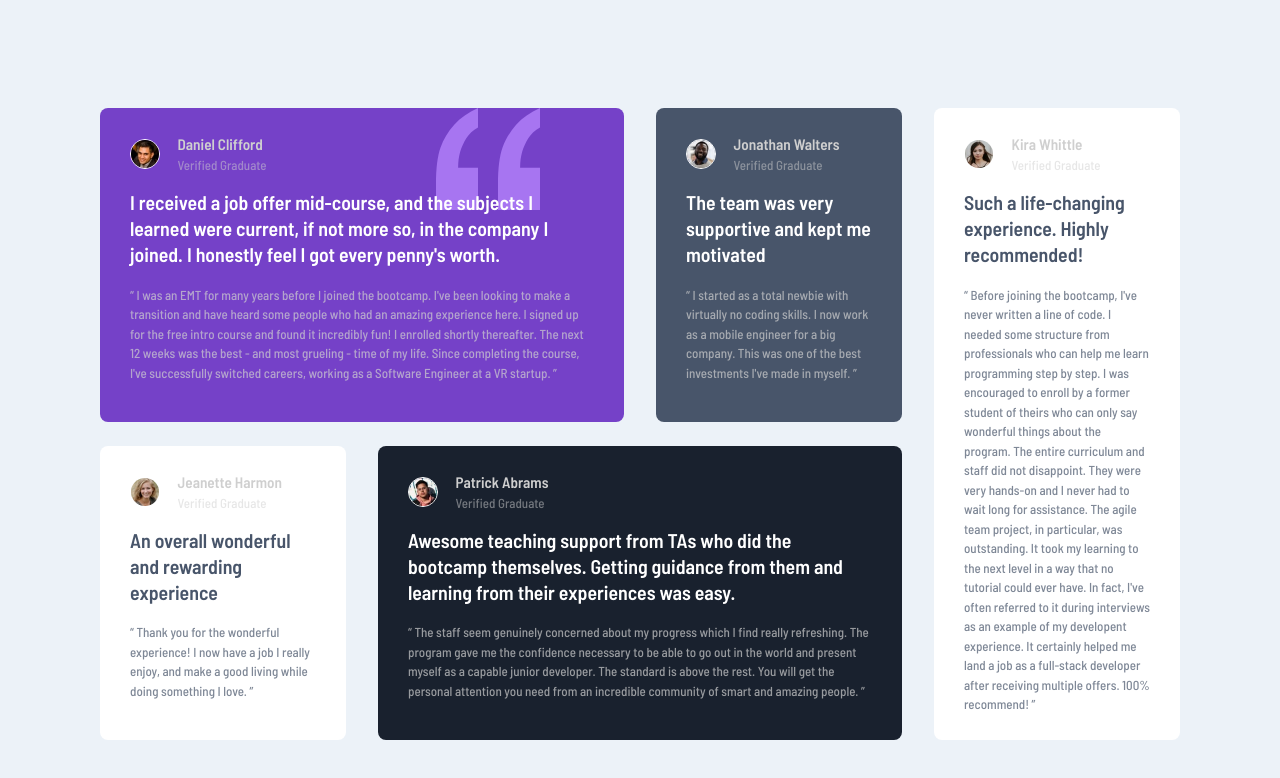
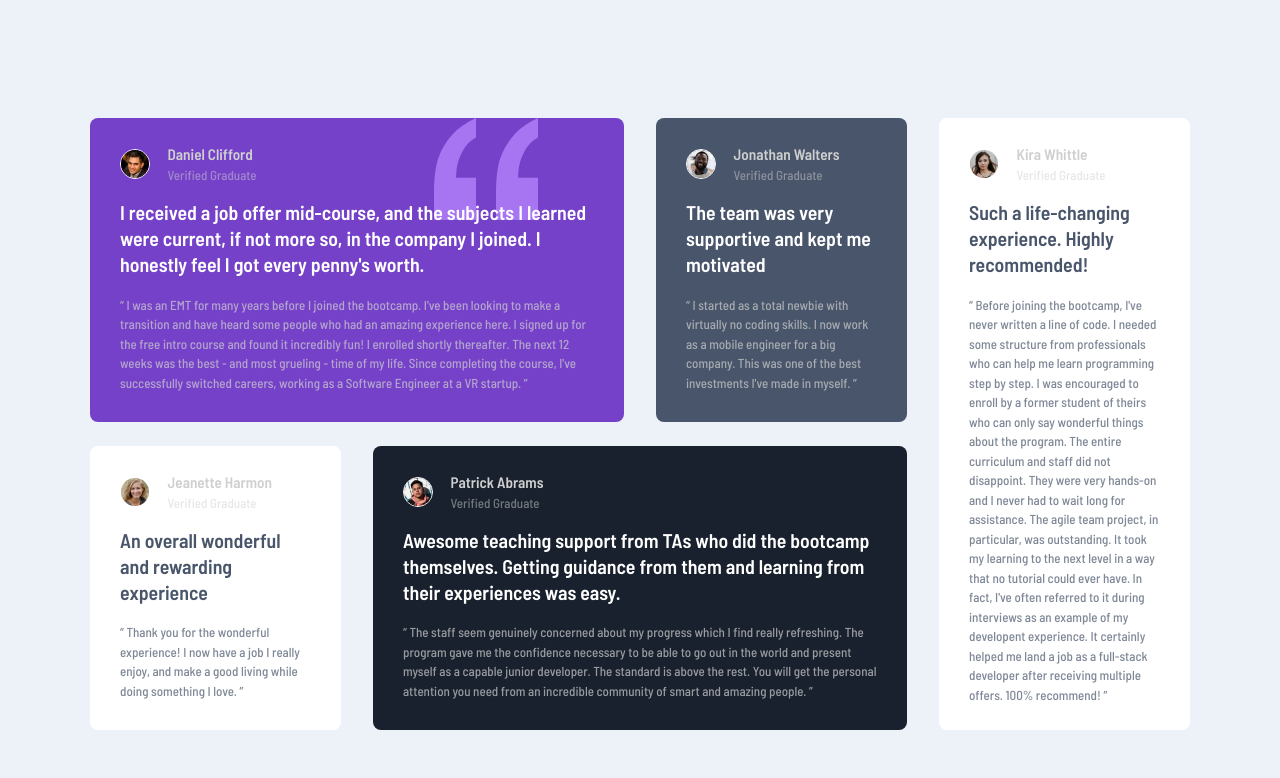
Before and after one commit to JohnIdenyi/testimonials-grid, a plain HTML site: page index.html in a window 1280 px wide. Drawn offline with Linux system fonts and the light colour scheme.

Commit message:
Updated grid  max-width property

```diff
--- a/css/style.css
+++ b/css/style.css
@@ -49,7 +49,7 @@ img {
   display: grid;
   grid-template-columns: repeat(4, 1fr);
   gap: 1.5rem 2rem;
-  max-width: 1080px;
+  max-width: 1100px;
 }
 
 .grid-item {
```
